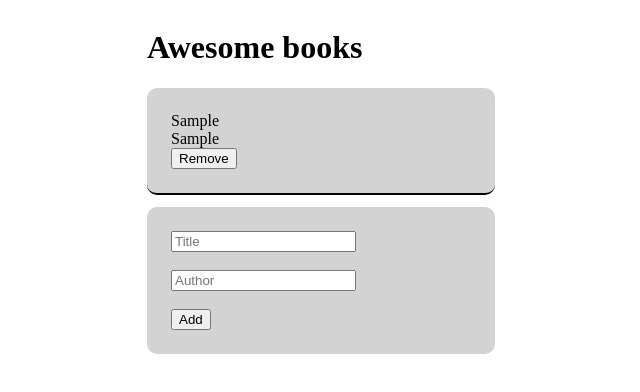
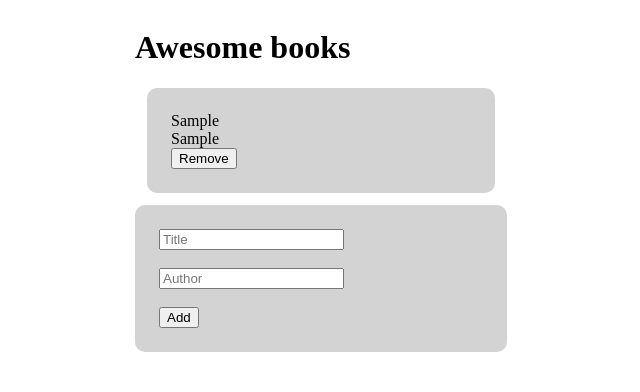
Before and after one commit to wacoo/Awesome-books, a website: page index.html in a window 1280 px wide. Both pictures are taken after typing "Sample", "Sample" into the empty fields and a click on the button "Add". Shown: the whole page, without its empty margins (319-959 px from the left). Drawn offline with Linux system fonts and the light colour scheme.

Commit message:
Fix linter error

```diff
--- a/static/css/style.css
+++ b/static/css/style.css
@@ -6,10 +6,9 @@ body {
 
 .book-parent {
   width: 300px;
-  padding: 12px 0;
-  border-bottom: black solid 2px;
   background-color: lightgray;
   padding: 24px;
+  margin: 12px;
   border-radius: 10px;
 }
 
```
